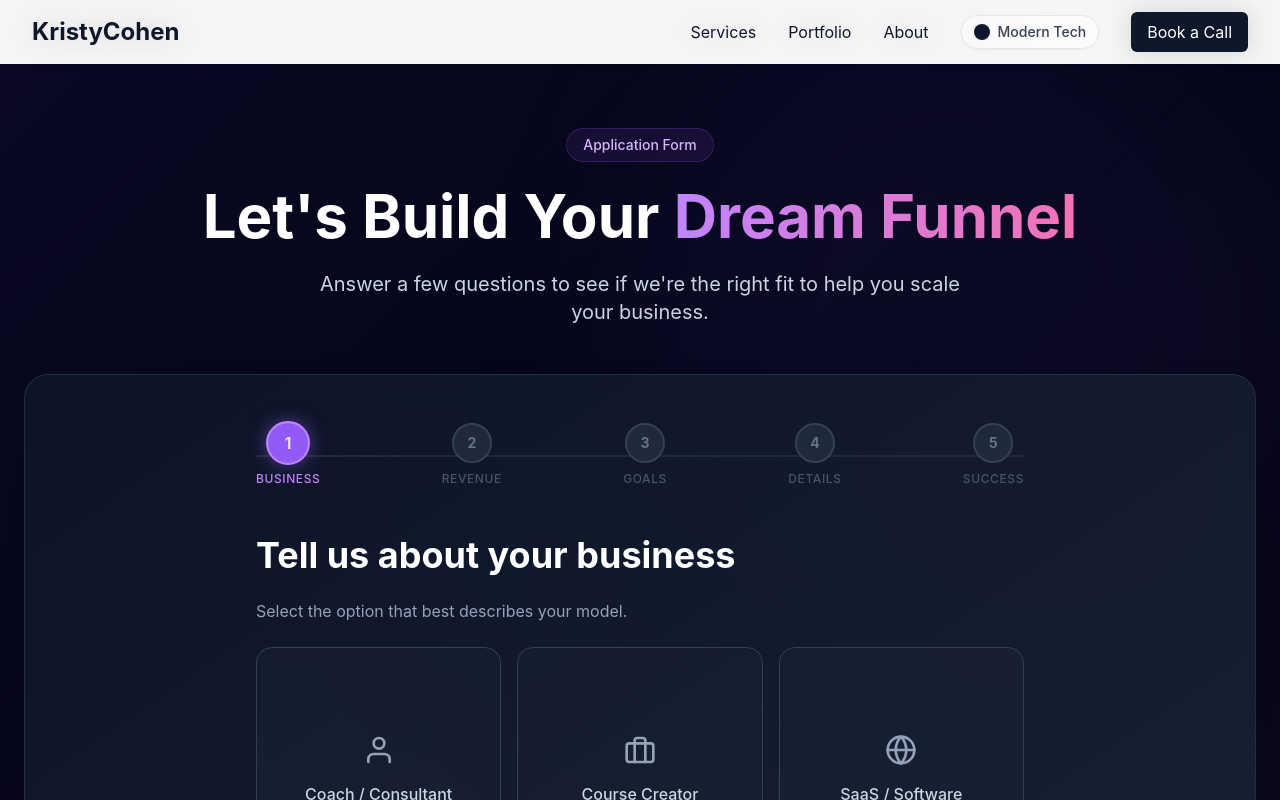
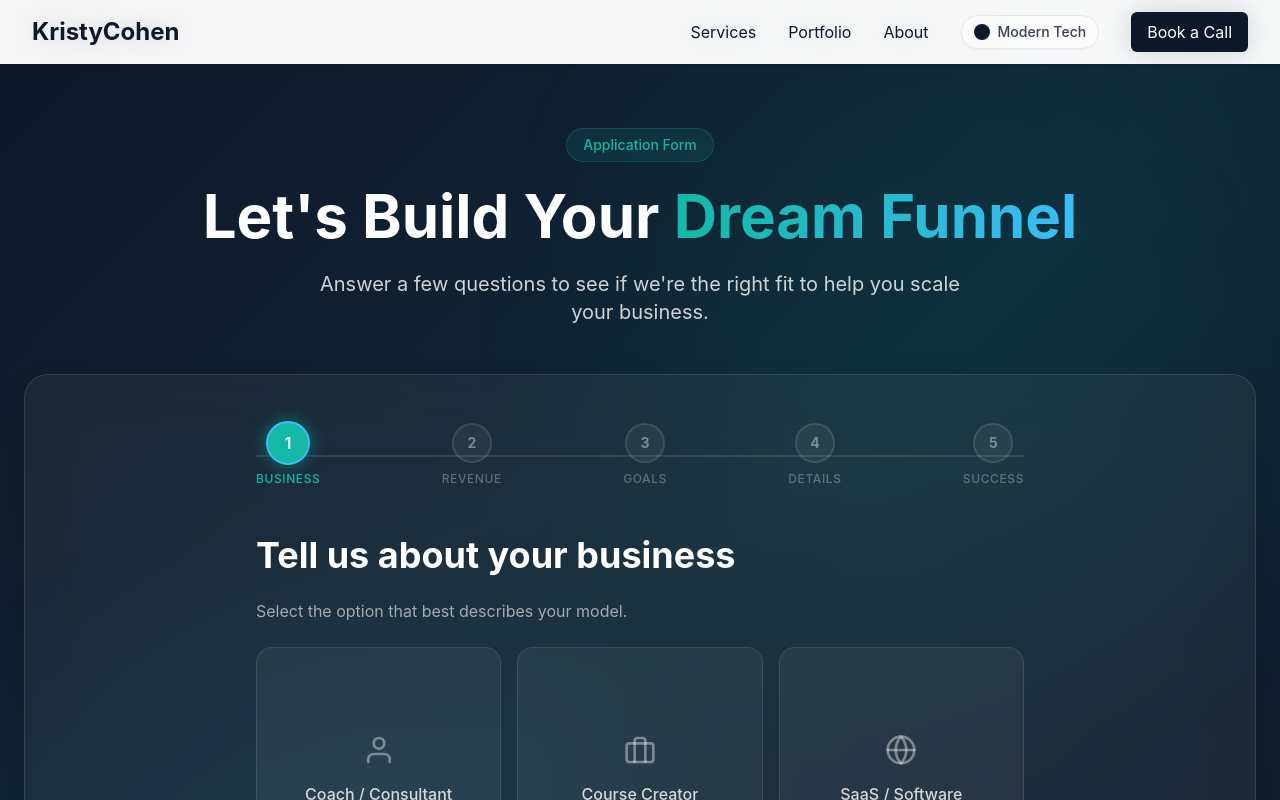
Before and after one commit to jameszachary24/KristyCohen.com, a React (Vite) app: page /onboarding in a window 1280 px wide. Shown: the top 800 px of the page. Built offline with nearby package versions, Linux system fonts and the light colour scheme.

Commit message:
refactor(onboarding): refine form wizard with theme variables and validation

```diff
--- a/src/components/FormStepper.jsx
+++ b/src/components/FormStepper.jsx
@@ -11,11 +11,11 @@ const FormStepper = ({ currentStep, totalSteps, steps }) => {
       {/* Desktop/Tablet Stepper */}
       <div className="hidden md:flex justify-between items-center relative z-10">
         {/* Background Line */}
-        <div className="absolute left-0 right-0 top-1/2 h-0.5 bg-slate-800 -z-10" />
+        <div className="absolute left-0 right-0 top-1/2 h-0.5 bg-white/10 -z-10" />
 
         {/* Active Progress Line */}
         <div
-          className="absolute left-0 top-1/2 h-0.5 bg-gradient-to-r from-purple-500 to-pink-500 -z-10 transition-all duration-500 ease-in-out"
+          className="absolute left-0 top-1/2 h-0.5 bg-gradient-to-r from-secondary to-accent -z-10 transition-all duration-500 ease-in-out"
           style={{ width: `${((currentStep - 1) / (totalSteps - 1)) * 100}%` }}
         />
 
@@ -29,18 +29,18 @@ const FormStepper = ({ currentStep, totalSteps, steps }) => {
               <motion.div
                 initial={false}
                 animate={{
-                  backgroundColor: isActive || isCompleted ? '#8b5cf6' : '#1e293b',
-                  borderColor: isActive ? '#c084fc' : isCompleted ? '#8b5cf6' : '#334155',
+                  backgroundColor: isActive || isCompleted ? 'rgb(var(--color-secondary))' : 'rgba(255,255,255,0.05)',
+                  borderColor: isActive ? 'rgb(var(--color-accent))' : isCompleted ? 'rgb(var(--color-secondary))' : 'rgba(255,255,255,0.1)',
                   scale: isActive ? 1.1 : 1,
                 }}
                 className={`w-10 h-10 rounded-full border-2 flex items-center justify-center mb-2 transition-colors duration-300 relative ${
-                  isActive ? 'shadow-[0_0_15px_rgba(139,92,246,0.5)]' : ''
+                  isActive ? 'shadow-[0_0_15px_rgb(var(--color-secondary)/0.5)]' : ''
                 }`}
               >
                 {isCompleted ? (
                   <SafeIcon icon={FiCheck} className="w-5 h-5 text-white" />
                 ) : (
-                  <span className={`text-sm font-bold ${isActive ? 'text-white' : 'text-slate-500'}`}>
+                  <span className={`text-sm font-bold ${isActive ? 'text-white' : 'text-white/40'}`}>
                     {stepNum}
                   </span>
                 )}
@@ -48,12 +48,12 @@ const FormStepper = ({ currentStep, totalSteps, steps }) => {
                 {isActive && (
                   <motion.div
                     layoutId="activeGlow"
-                    className="absolute inset-0 rounded-full bg-purple-500/20 animate-ping"
+                    className="absolute inset-0 rounded-full bg-secondary/20 animate-ping"
                   />
                 )}
               </motion.div>
               <span className={`text-xs font-medium uppercase tracking-wider ${
-                isActive ? 'text-purple-400' : isCompleted ? 'text-white' : 'text-slate-600'
+                isActive ? 'text-secondary' : isCompleted ? 'text-white' : 'text-white/30'
               }`}>
                 {step}
               </span>
@@ -65,15 +65,15 @@ const FormStepper = ({ currentStep, totalSteps, steps }) => {
       {/* Mobile Stepper (Simplified) */}
       <div className="md:hidden">
         <div className="flex justify-between items-center mb-4">
-          <span className="text-sm text-slate-400">Step {currentStep} of {totalSteps}</span>
-          <span className="text-sm font-bold text-purple-400">{steps[currentStep - 1]}</span>
+          <span className="text-sm text-white/60">Step {currentStep} of {totalSteps}</span>
+          <span className="text-sm font-bold text-secondary">{steps[currentStep - 1]}</span>
         </div>
-        <div className="h-2 bg-slate-800 rounded-full overflow-hidden">
+        <div className="h-2 bg-white/10 rounded-full overflow-hidden">
           <motion.div
             initial={{ width: 0 }}
             animate={{ width: `${(currentStep / totalSteps) * 100}%` }}
             transition={{ duration: 0.5, ease: "easeInOut" }}
-            className="h-full bg-gradient-to-r from-purple-500 to-pink-500"
+            className="h-full bg-gradient-to-r from-secondary to-accent"
           />
         </div>
       </div>
--- a/src/components/onboarding/Step1_Business.jsx
+++ b/src/components/onboarding/Step1_Business.jsx
@@ -18,21 +18,21 @@ const Step1_Business = ({ formData, updateData, nextStep }) => {
   return (
     <div className="space-y-6">
       <h2 className="text-3xl md:text-4xl font-bold mb-2">Tell us about your business</h2>
-      <p className="text-slate-400 mb-8">Select the option that best describes your model.</p>
+      <p className="text-white/60 mb-8">Select the option that best describes your model.</p>
       <div className="grid grid-cols-2 md:grid-cols-3 gap-4">
         {options.map((option) => (
           <motion.button
             key={option.id}
-            whileHover={{ scale: 1.02, backgroundColor: 'rgba(139, 92, 246, 0.1)' }}
+            whileHover={{ scale: 1.02 }}
             whileTap={{ scale: 0.98 }}
             onClick={() => { updateData('businessType', option.id); nextStep(); }}
-            className={`p-6 rounded-2xl border text-left transition-all duration-200 flex flex-col items-center justify-center gap-4 aspect-square ${
+            className={`p-6 rounded-2xl border text-left transition-all duration-200 flex flex-col items-center justify-center gap-4 aspect-square hover:bg-secondary/10 ${
               formData.businessType === option.id
-                ? 'border-purple-500 bg-purple-500/10 text-white shadow-[0_0_20px_rgba(168,85,247,0.2)]'
-                : 'border-slate-700 bg-slate-800/30 text-slate-300 hover:border-purple-500/50'
+                ? 'border-secondary bg-secondary/10 text-white shadow-[0_0_20px_rgba(var(--color-secondary),0.2)]'
+                : 'border-white/10 bg-white/5 text-white/80 hover:border-secondary/50'
             }`}
           >
-            <SafeIcon icon={option.icon} className={`w-8 h-8 ${formData.businessType === option.id ? 'text-purple-400' : 'text-slate-400'}`} />
+            <SafeIcon icon={option.icon} className={`w-8 h-8 ${formData.businessType === option.id ? 'text-secondary' : 'text-white/40'}`} />
             <span className="font-medium text-center">{option.label}</span>
           </motion.button>
         ))}
--- a/src/components/onboarding/Step2_Revenue.jsx
+++ b/src/components/onboarding/Step2_Revenue.jsx
@@ -16,24 +16,24 @@ const Step2_Revenue = ({ formData, updateData, nextStep }) => {
   return (
     <div className="space-y-6">
       <h2 className="text-3xl md:text-4xl font-bold mb-2">Current Monthly Revenue</h2>
-      <p className="text-slate-400 mb-8">This helps us recommend the right strategy for your stage.</p>
+      <p className="text-white/60 mb-8">This helps us recommend the right strategy for your stage.</p>
       <div className="space-y-4">
         {options.map((option) => (
           <motion.button
             key={option.id}
             whileHover={{ scale: 1.01, x: 4 }}
             onClick={() => { updateData('revenue', option.id); nextStep(); }}
-            className={`w-full p-6 rounded-2xl border text-left transition-all duration-200 flex items-center justify-between group ${
+            className={`w-full p-6 rounded-2xl border text-left transition-all duration-200 flex items-center justify-between group hover:bg-secondary/10 ${
               formData.revenue === option.id
-                ? 'border-purple-500 bg-purple-500/10 text-white'
-                : 'border-slate-700 bg-slate-800/30 text-slate-300 hover:border-purple-500/50'
+                ? 'border-secondary bg-secondary/10 text-white'
+                : 'border-white/10 bg-white/5 text-white/80 hover:border-secondary/50'
             }`}
           >
             <div>
-              <div className="font-bold text-lg group-hover:text-purple-300 transition-colors">{option.label}</div>
-              <div className="text-sm text-slate-400">{option.desc}</div>
+              <div className="font-bold text-lg group-hover:text-secondary transition-colors">{option.label}</div>
+              <div className="text-sm text-white/60">{option.desc}</div>
             </div>
-            <div className={`w-6 h-6 rounded-full border-2 flex items-center justify-center ${formData.revenue === option.id ? 'border-purple-500 bg-purple-500' : 'border-slate-600'}`}>
+            <div className={`w-6 h-6 rounded-full border-2 flex items-center justify-center ${formData.revenue === option.id ? 'border-secondary bg-secondary' : 'border-white/20'}`}>
               {formData.revenue === option.id && <SafeIcon icon={FiCheck} className="w-3 h-3 text-white" />}
             </div>
           </motion.button>
--- a/src/pages/ClientOnboardingPage.jsx
+++ b/src/pages/ClientOnboardingPage.jsx
@@ -11,21 +11,21 @@ const ClientOnboardingPage = () => {
   }, []);
 
   return (
-    <div className="min-h-screen bg-slate-950 text-white">
+    <div className="min-h-screen bg-primary text-white transition-colors duration-300">
       <Navigation />
 
       <div className="pt-32 pb-20 relative overflow-hidden">
         {/* Background Elements */}
-        <div className="absolute inset-0 bg-gradient-to-br from-purple-900/10 via-slate-950 to-pink-900/10 pointer-events-none" />
-        <div className="absolute top-0 right-0 w-1/2 h-1/2 bg-purple-500/5 rounded-full blur-[100px] pointer-events-none" />
-        <div className="absolute bottom-0 left-0 w-1/2 h-1/2 bg-pink-500/5 rounded-full blur-[100px] pointer-events-none" />
+        <div className="absolute inset-0 bg-gradient-to-br from-primary via-secondary/10 to-primary pointer-events-none" />
+        <div className="absolute top-0 right-0 w-1/2 h-1/2 bg-secondary/5 rounded-full blur-[100px] pointer-events-none" />
+        <div className="absolute bottom-0 left-0 w-1/2 h-1/2 bg-accent/5 rounded-full blur-[100px] pointer-events-none" />
 
         <div className="relative z-10 max-w-7xl mx-auto px-6">
           <div className="text-center mb-12">
             <motion.div
               initial={{ opacity: 0, y: 20 }}
               animate={{ opacity: 1, y: 0 }}
-              className="inline-block px-4 py-1.5 rounded-full bg-purple-500/10 border border-purple-500/20 text-purple-300 text-sm font-medium mb-6"
+              className="inline-block px-4 py-1.5 rounded-full bg-secondary/10 border border-secondary/20 text-secondary text-sm font-medium mb-6"
             >
               Application Form
             </motion.div>
@@ -36,7 +36,7 @@ const ClientOnboardingPage = () => {
               className="text-4xl md:text-6xl font-bold mb-6"
             >
               Let's Build Your{' '}
-              <span className="bg-gradient-to-r from-purple-400 to-pink-400 bg-clip-text text-transparent">
+              <span className="bg-gradient-to-r from-secondary to-accent bg-clip-text text-transparent">
                 Dream Funnel
               </span>
             </motion.h1>
@@ -44,7 +44,7 @@ const ClientOnboardingPage = () => {
               initial={{ opacity: 0, y: 20 }}
               animate={{ opacity: 1, y: 0 }}
               transition={{ delay: 0.2 }}
-              className="text-xl text-slate-300 max-w-2xl mx-auto"
+              className="text-xl text-white/80 max-w-2xl mx-auto"
             >
               Answer a few questions to see if we're the right fit to help you scale your business.
             </motion.p>
@@ -54,7 +54,7 @@ const ClientOnboardingPage = () => {
             initial={{ opacity: 0, y: 40 }}
             animate={{ opacity: 1, y: 0 }}
             transition={{ delay: 0.3 }}
-            className="bg-gradient-to-br from-slate-900/80 to-slate-800/80 backdrop-blur-xl rounded-3xl border border-slate-700/50 p-8 md:p-12 shadow-2xl"
+            className="bg-white/5 backdrop-blur-xl rounded-3xl border border-white/10 p-8 md:p-12 shadow-2xl"
           >
             <OnboardingFlow />
           </motion.div>
```
Also changed, not shown: src/components/onboarding/Step3_Goals.jsx (+7 -7 lines), src/components/onboarding/Step4_Details.jsx (+36 -15 lines), src/components/onboarding/Step5_Success.jsx (+10 -10 lines), 1 other file (tests, documents, lock files or other folders).
